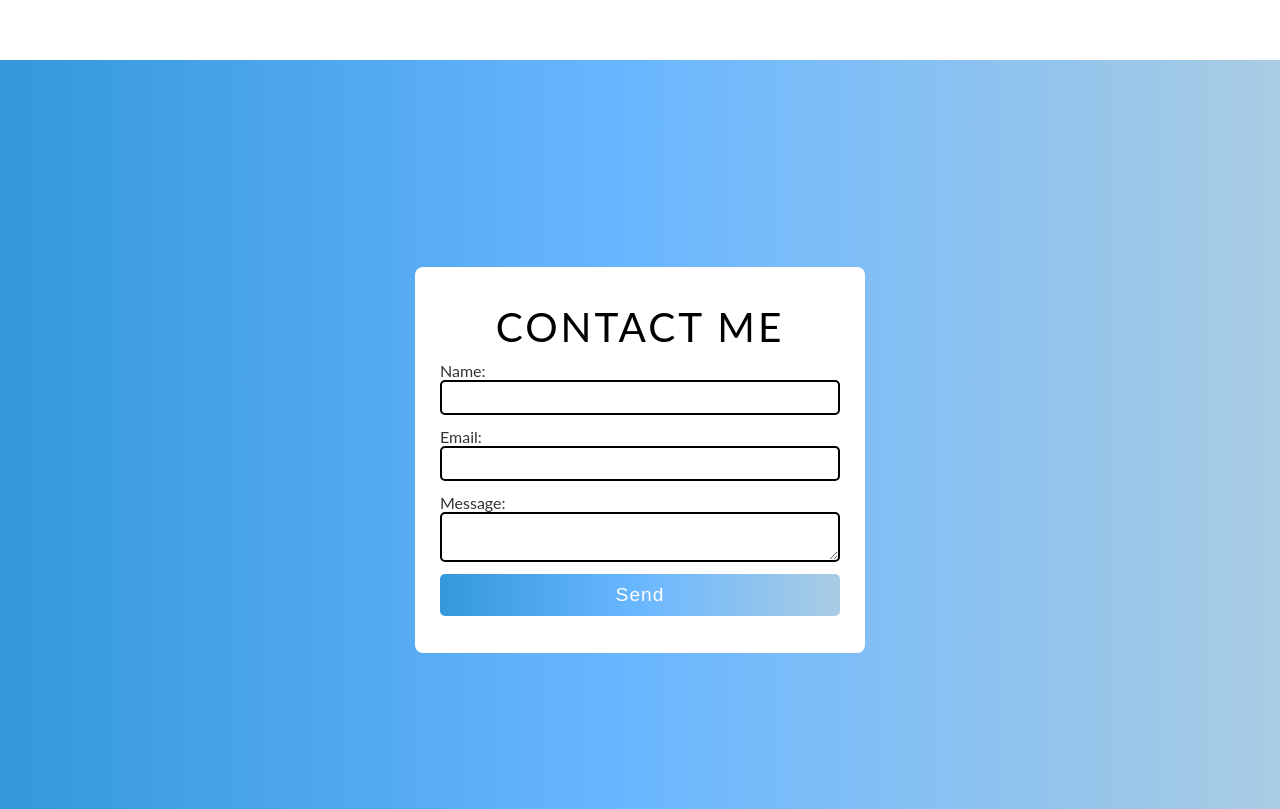
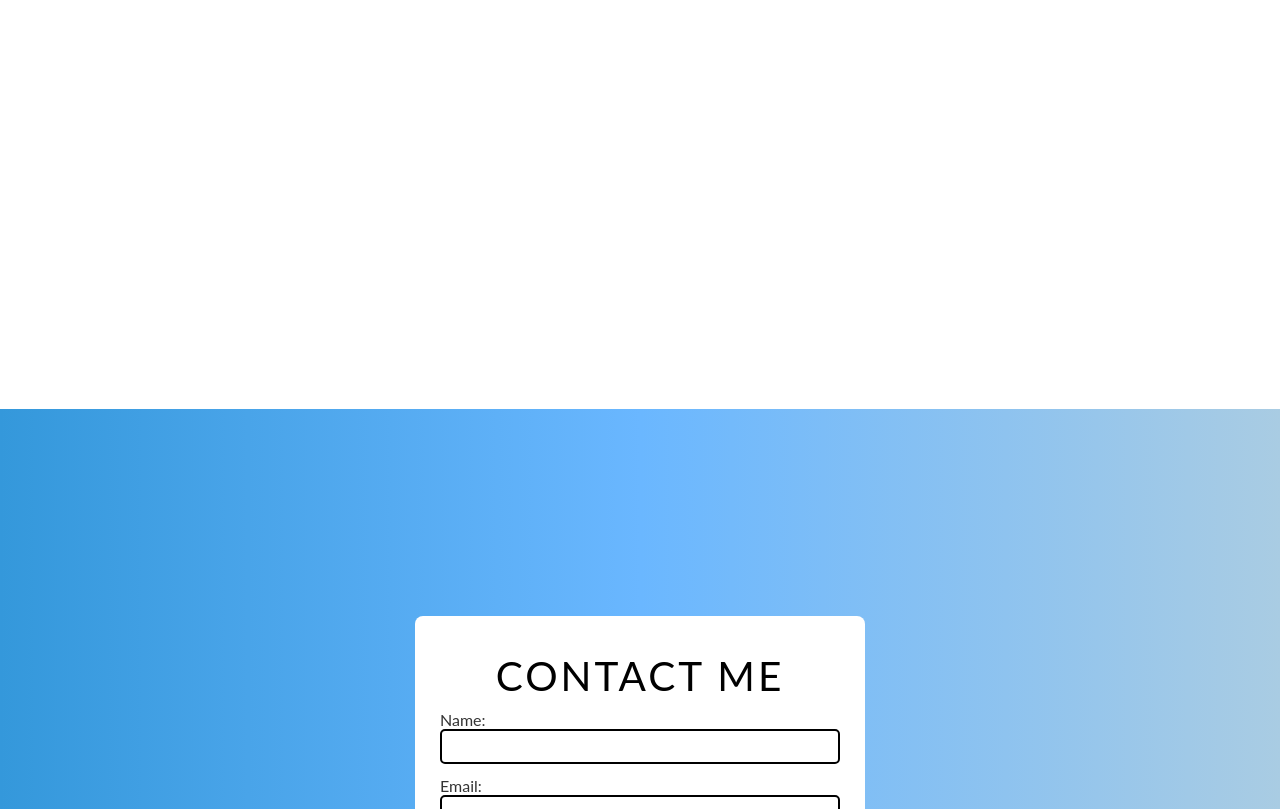
Before and after one commit to AdelDrissi/MyPortfolio, a React (Create React App) app: page / in a window 1280 px wide. Shown: the part 2162-2971 px from the top of the page. Built offline with nearby package versions, Linux system fonts and the light colour scheme.

Commit message:
Add projet API pokedex

```diff
--- a/src/datas/listProjects.js
+++ b/src/datas/listProjects.js
@@ -4,6 +4,7 @@ import kanap from '../assets/kanap.png';
 import chouetteagence from '../assets/chouetteagence.png';
 import ohmyfood from '../assets/ohmyfood.png';
 import reservia from '../assets/reservia.png';
+import Pokedex from '../assets/Pokedex.png'
 
 export const listProjects = [
   {
@@ -12,7 +13,7 @@ export const listProjects = [
     cover: groupomania,
     description:
       "Full Stack | Création d'un réseau social d'entreprise dans son intégralité.",
-    link: 'https://github.com/Adelwa91/AdelDrissi_7_0302022',
+    link: 'https://github.com/Adeldrissi/AdelDrissi_7_0302022',
   },
   {
     name: 'Hot Takes',
@@ -20,7 +21,7 @@ export const listProjects = [
     cover: hottakes,
     description:
       "Back-end | Création d'une application web afin que les utilisateurs puissent noter des sauces piquantes",
-    link: 'https://github.com/Adelwa91/AdelDrissi_6_14012022',
+    link: 'https://github.com/Adeldrissi/AdelDrissi_6_14012022',
   },
   {
     name: 'Kanap',
@@ -28,7 +29,7 @@ export const listProjects = [
     cover: kanap,
     description: "Front-End | Création de la partie front d'un site e-commerce",
 
-    link: 'https://github.com/Adelwa91/AdelDrissi_5_07122021',
+    link: 'https://github.com/Adeldrissi/AdelDrissi_5_07122021',
   },
   {
     name: 'La Chouette Agence',
@@ -36,7 +37,7 @@ export const listProjects = [
     cover: chouetteagence,
     description: "SEO | Amélioration du référencement et de l'accessibilité",
 
-    link: 'https://github.com/Adelwa91/AdelDrissi_4_15112021',
+    link: 'https://github.com/Adeldrissi/AdelDrissi_4_15112021',
   },
   {
     name: 'OhMyFood!',
@@ -44,7 +45,7 @@ export const listProjects = [
     cover: ohmyfood,
     description:
       "Front-End | Création à partir de maquettes d'un site de réservation de menu en ligne",
-    link: 'https://github.com/Adelwa91/AdelDrissi_3_01092021',
+    link: 'https://github.com/Adeldrissi/AdelDrissi_3_01092021',
   },
   {
     name: 'Réservia',
@@ -52,6 +53,14 @@ export const listProjects = [
     cover: reservia,
     description:
       "Front-End | Création à partir de maquettes d'un site de plannification de vacances",
-    link: 'https://github.com/Adelwa91/AdelDrissi_2_29072021',
+    link: 'https://github.com/Adeldrissi/AdelDrissi_2_29072021',
+  },
+  {
+    name: 'Pokédex',
+    id: 7,
+    cover: Pokedex,
+    description:
+      "Front-End | Création d'une Application de Pokédex regroupant divers statistiques",
+    link: 'https://github.com/Adeldrissi/Pokedex',
   },
 ];
```
Also changed, not shown: src/assets/Pokedex.png (added).
